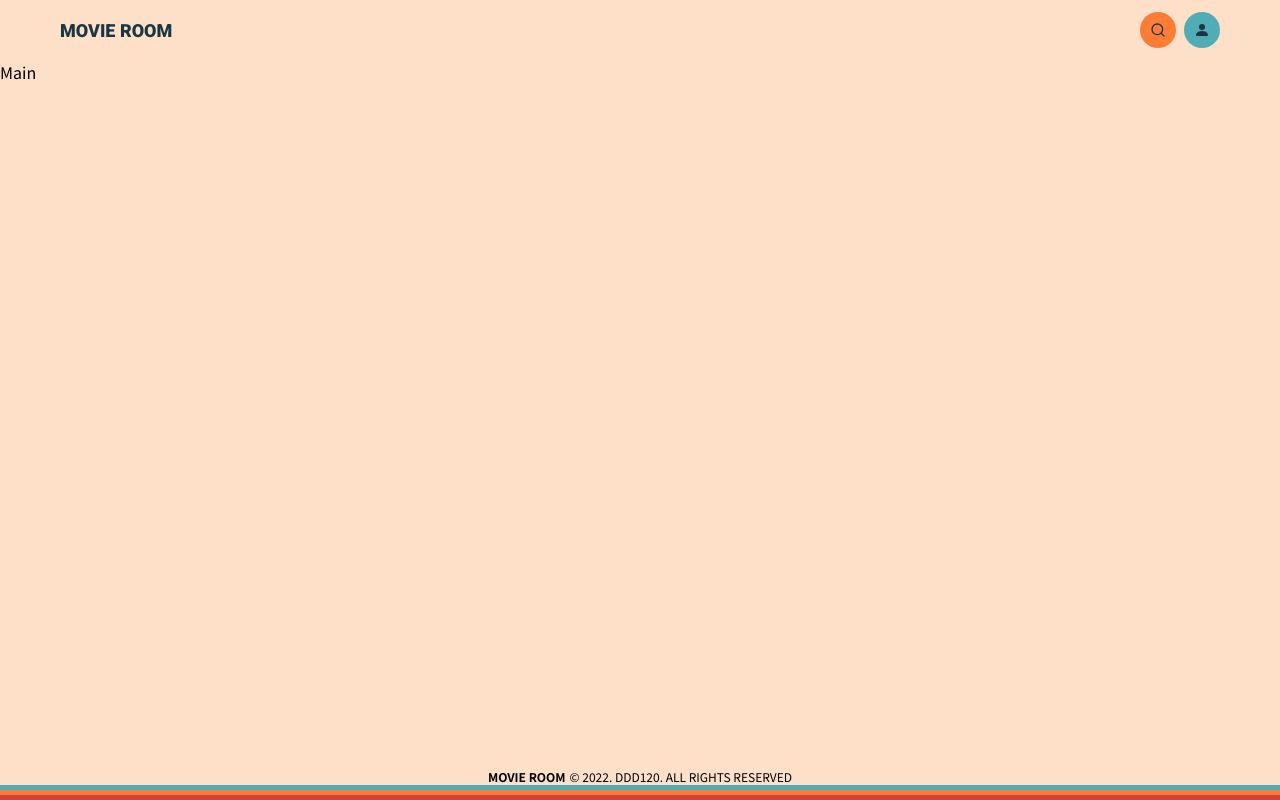
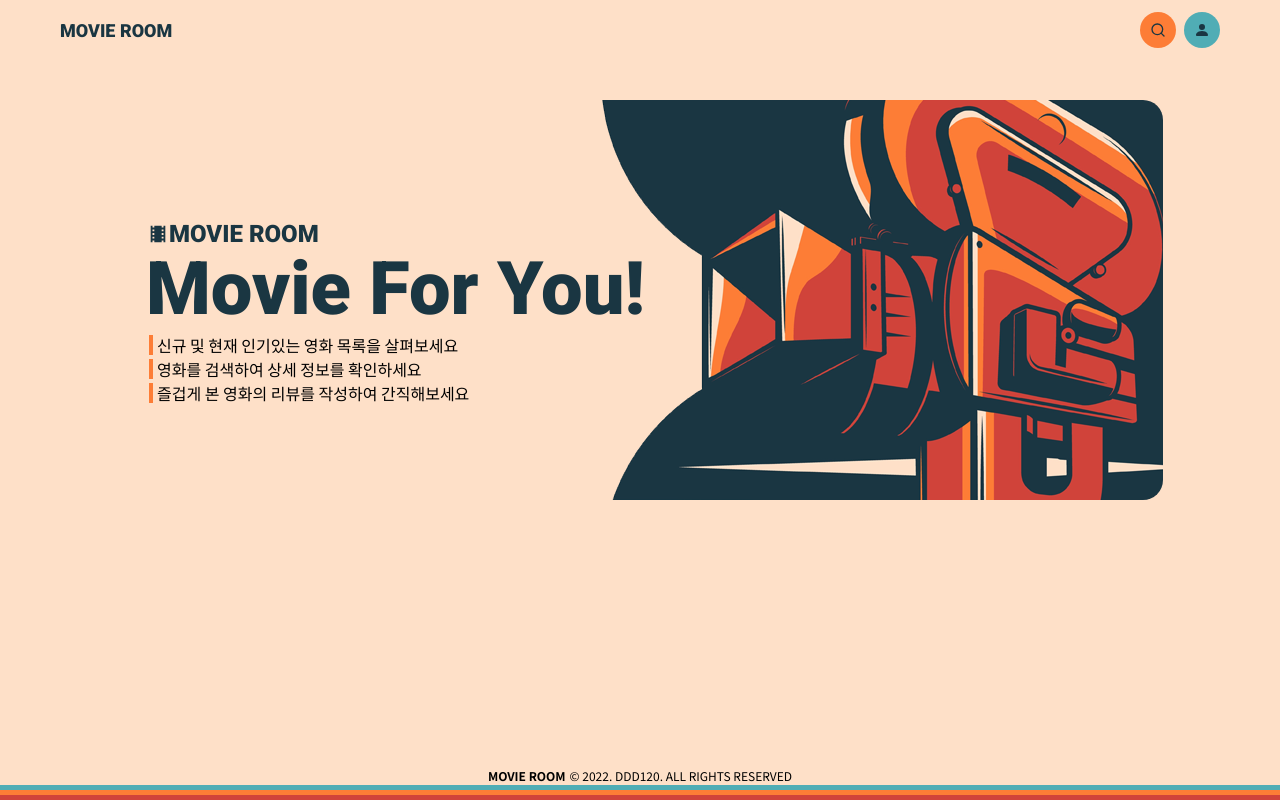
Before and after one commit to DDD120/movie-room, a React (Create React App) app: page / in a window 1280 px wide. Built offline with nearby package versions, Linux system fonts and the light colour scheme.

Commit message:
FEAT Main Page: HeroBanner 컴포넌트 구성

```diff
--- a/src/App.js
+++ b/src/App.js
@@ -1,11 +1,11 @@
 import Header from "components/common/Header";
-import Footer from "components/common/Footer";
 import { BrowserRouter, Routes, Route } from "react-router-dom";
 import Main from "pages/Main";
 import Login from "pages/Login";
 import Detail from "pages/Detail";
 import Search from "pages/Search";
 import My from "pages/My";
+import Footer from "components/common/Footer";
 
 function App() {
   return (
--- a/src/components/common/Container.jsx
+++ b/src/components/common/Container.jsx
@@ -3,6 +3,10 @@ import styled from "@emotion/styled";
 const Wrapper = styled.div`
   max-width: 1200px;
   margin: 0 auto;
+  height: auto;
+  min-height: calc(100vh - 93px);
+  display: flex;
+  justify-content: center;
 `;
 
 const Container = ({ children }) => {
--- a/src/components/common/Footer.jsx
+++ b/src/components/common/Footer.jsx
@@ -2,15 +2,14 @@ import styled from "@emotion/styled";
 import { Common } from "styles/common";
 
 const Foot = styled.footer`
-  position: absolute;
   width: 100%;
-  bottom: 0;
   z-index: 9;
 `;
 
 const Copyright = styled.div`
   text-align: center;
   font-size: 0.75rem;
+  line-height: 18px;
 `;
 
 const Title = styled.span`
--- /dev/null
+++ b/src/components/main/HeroBanner.jsx
@@ -0,0 +1,77 @@
+import styled from "@emotion/styled";
+import bgImg from "assets/hero-banner.png";
+import { Common } from "styles/common";
+import { MdLocalMovies } from "react-icons/md";
+
+const Banner = styled.article`
+  margin: 40px;
+  max-width: 1046px;
+  height: 400px;
+  width: 100%;
+  border-radius: 20px;
+  overflow: hidden;
+`;
+const ImgContainer = styled.div`
+  height: 100vh;
+  background: url(${bgImg}) no-repeat top right;
+`;
+const TextContainer = styled.div`
+  position: relative;
+  top: 120px;
+  left: 30px;
+`;
+const TitleContainer = styled.div`
+  font-size: 22px;
+  color: ${Common.colors.black};
+  display: flex;
+  align-items: center;
+`;
+const Title = styled.span`
+  font-size: 24px;
+  font-family: "Roboto", sans-serif;
+`;
+const Phrase = styled.p`
+  font-size: 74px;
+  font-family: "Roboto", sans-serif;
+  color: ${Common.colors.black};
+  line-height: 1.1;
+  position: relative;
+  left: -1px;
+  margin-bottom: 4px;
+`;
+const List = styled.li`
+  position: relative;
+  margin-left: 10px;
+  &::before {
+    content: "";
+    position: absolute;
+    top: 2px;
+    left: -8px;
+    width: 4px;
+    height: 20px;
+    background-color: ${Common.colors.orange};
+  }
+`;
+
+const HeroBanner = () => {
+  return (
+    <Banner>
+      <ImgContainer>
+        <TextContainer>
+          <TitleContainer>
+            <MdLocalMovies />
+            <Title>MOVIE ROOM</Title>
+          </TitleContainer>
+          <Phrase>Movie For You!</Phrase>
+          <ul>
+            <List>신규 및 현재 인기있는 영화 목록을 살펴보세요</List>
+            <List>영화를 검색하여 상세 정보를 확인하세요</List>
+            <List>즐겁게 본 영화의 리뷰를 작성하여 간직해보세요</List>
+          </ul>
+        </TextContainer>
+      </ImgContainer>
+    </Banner>
+  );
+};
+
+export default HeroBanner;
--- a/src/pages/Main.jsx
+++ b/src/pages/Main.jsx
@@ -1,5 +1,12 @@
+import Container from "components/common/Container";
+import HeroBanner from "components/main/HeroBanner";
+
 const Main = () => {
-  return <div>Main</div>;
+  return (
+    <Container>
+      <HeroBanner />
+    </Container>
+  );
 };
 
 export default Main;
--- a/src/styles/index.css
+++ b/src/styles/index.css
@@ -1,5 +1,7 @@
 * {
   box-sizing: border-box;
+  margin: 0;
+  padding: 0;
 }
 
 html {
@@ -7,14 +9,18 @@ html {
 }
 
 body {
-  margin: 0;
   font-family: "Noto Sans KR", sans-serif, -apple-system, BlinkMacSystemFont,
     "Segoe UI", "Roboto", "Oxygen", "Ubuntu", "Cantarell", "Fira Sans",
     "Droid Sans", "Helvetica Neue", sans-serif;
   -webkit-font-smoothing: antialiased;
   -moz-osx-font-smoothing: grayscale;
   background-color: #fee0c8;
-  padding: 60px 0 31.8px;
+  padding-top: 60px;
+}
+
+ul,
+li {
+  list-style: none;
 }
 
 code {
```
Also changed, not shown: src/assets/hero-banner.png (added).
